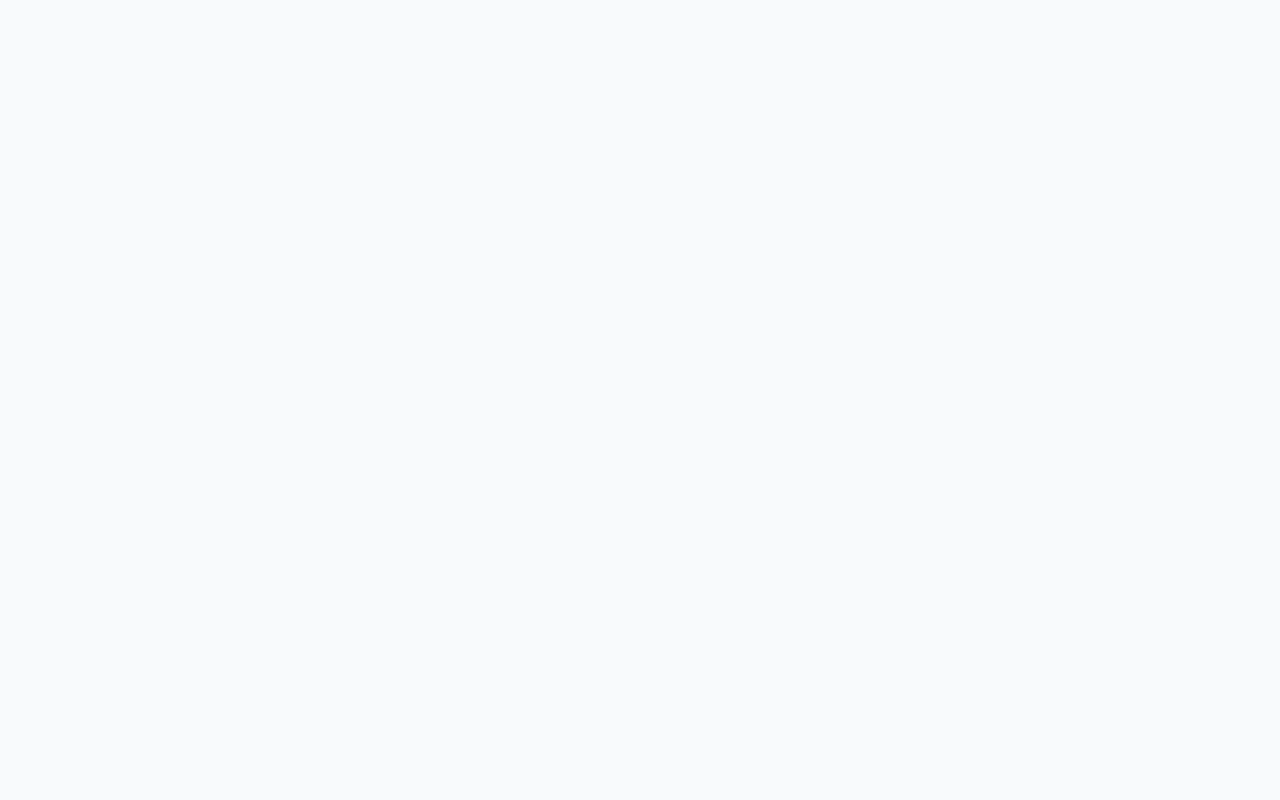
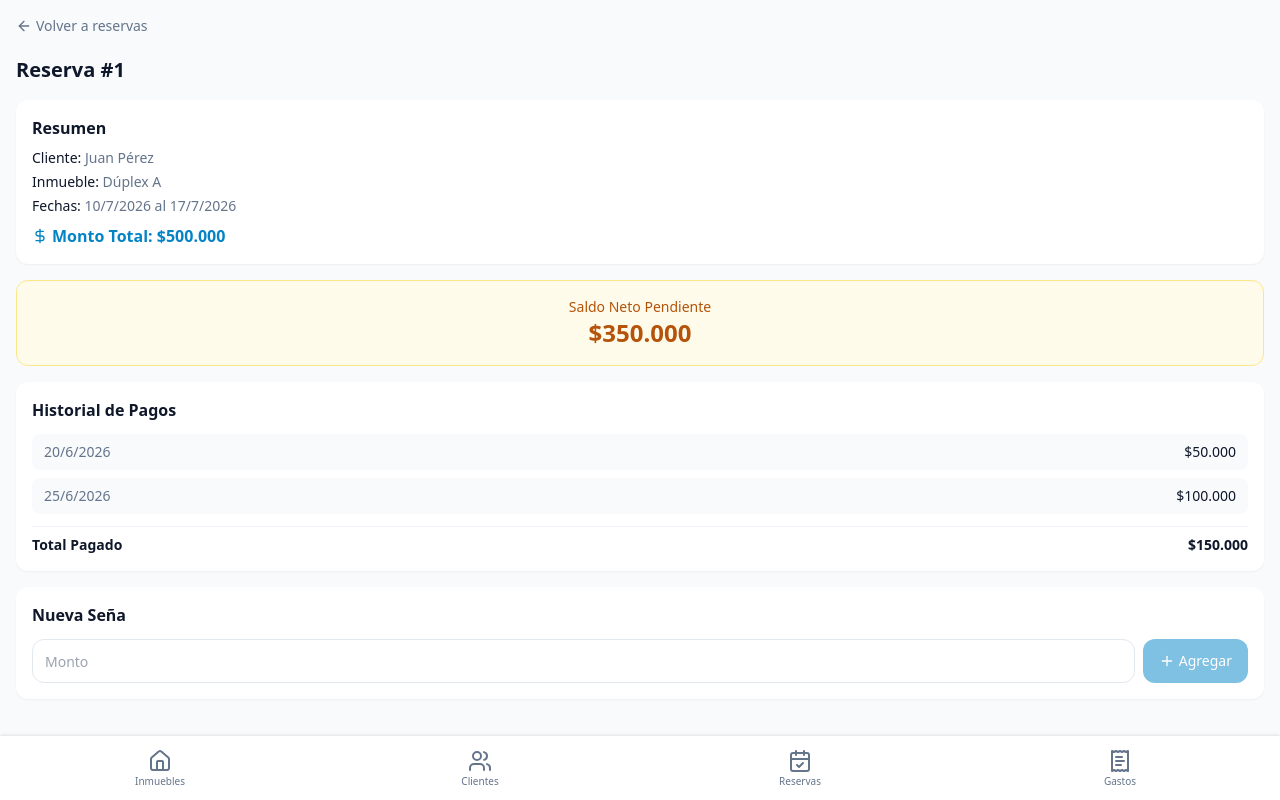
Before and after one commit to EmanuelLedesma/alquia, a React (Vite) app: page /reservas/1 in a window 1280 px wide. Before the commit this address had no page. Built offline with nearby package versions, Linux system fonts and the light colour scheme.

Commit message:
feat: implement Gestion Contable panel with dynamic balance calculation

```diff
--- a/src/App.jsx
+++ b/src/App.jsx
@@ -3,6 +3,7 @@ import AppLayout from './components/layout/AppLayout'
 import InmueblesView from './views/InmueblesView'
 import ClientesView from './views/ClientesView'
 import ReservasView from './views/ReservasView'
+import ReservaDetalleView from './views/ReservaDetalleView'
 import GastosView from './views/GastosView'
 
 export default function App() {
@@ -13,6 +14,7 @@ export default function App() {
           <Route path="/" element={<InmueblesView />} />
           <Route path="/clientes" element={<ClientesView />} />
           <Route path="/reservas" element={<ReservasView />} />
+          <Route path="/reservas/:id" element={<ReservaDetalleView />} />
           <Route path="/gastos" element={<GastosView />} />
         </Route>
       </Routes>
--- a/src/components/layout/AppLayout.jsx
+++ b/src/components/layout/AppLayout.jsx
@@ -4,7 +4,7 @@ import BottomNav from './BottomNav'
 export default function AppLayout() {
   return (
     <div className="h-screen overflow-y-auto bg-background">
-      <main className="pb-20 h-full">
+      <main className="pb-20">
         <Outlet />
       </main>
       <BottomNav />
--- /dev/null
+++ b/src/views/ReservaDetalleView.jsx
@@ -0,0 +1,132 @@
+import { useState } from 'react'
+import { useParams } from 'react-router-dom'
+import { DollarSign, Plus, ArrowLeft } from 'lucide-react'
+import { useNavigate } from 'react-router-dom'
+
+const mockReserva = {
+  id: '1',
+  cliente: 'Juan Pérez',
+  inmueble: 'Dúplex A',
+  fechaDesde: '2026-07-10',
+  fechaHasta: '2026-07-17',
+  montoTotal: 500000,
+  senas: [
+    { id: 1, fecha: '2026-06-20', monto: 50000 },
+    { id: 2, fecha: '2026-06-25', monto: 100000 },
+  ],
+}
+
+export default function ReservaDetalleView() {
+  const { id } = useParams()
+  const navigate = useNavigate()
+  const [senas, setSenas] = useState(mockReserva.senas)
+  const [nuevoMonto, setNuevoMonto] = useState('')
+
+  const totalPagado = senas.reduce((acc, s) => acc + s.monto, 0)
+  const saldoPendiente = mockReserva.montoTotal - totalPagado
+
+  const handleAgregarSena = () => {
+    const monto = Number(nuevoMonto)
+    if (!monto || monto <= 0) return
+    setSenas((prev) => [
+      ...prev,
+      { id: Date.now(), fecha: new Date().toISOString().slice(0, 10), monto },
+    ])
+    setNuevoMonto('')
+  }
+
+  return (
+    <div className="p-4 space-y-4">
+      <button
+        onClick={() => navigate('/reservas')}
+        className="inline-flex items-center gap-1 text-sm text-text-muted"
+      >
+        <ArrowLeft className="w-4 h-4" />
+        Volver a reservas
+      </button>
+
+      <h1 className="text-text-main text-xl font-bold">Reserva #{id}</h1>
+
+      {/* Resumen */}
+      <div className="bg-surface rounded-xl shadow-sm p-4 space-y-2">
+        <h2 className="text-text-main font-semibold">Resumen</h2>
+        <div className="text-sm text-text-muted space-y-1">
+          <p><span className="text-text-main">Cliente:</span> {mockReserva.cliente}</p>
+          <p><span className="text-text-main">Inmueble:</span> {mockReserva.inmueble}</p>
+          <p>
+            <span className="text-text-main">Fechas:</span>{' '}
+            {new Date(mockReserva.fechaDesde).toLocaleDateString('es-AR')} al{' '}
+            {new Date(mockReserva.fechaHasta).toLocaleDateString('es-AR')}
+          </p>
+          <p className="flex items-center gap-1 text-base font-bold text-primary pt-1">
+            <DollarSign className="w-4 h-4" />
+            Monto Total: ${mockReserva.montoTotal.toLocaleString('es-AR')}
+          </p>
+        </div>
+      </div>
+
+      {/* Saldo Neto Pendiente */}
+      <div
+        className={`rounded-xl p-4 text-center ${
+          saldoPendiente === 0
+            ? 'bg-green-50 text-green-700 border border-green-200'
+            : 'bg-amber-50 text-amber-700 border border-amber-200'
+        }`}
+      >
+        <p className="text-sm font-medium">Saldo Neto Pendiente</p>
+        <p className="text-2xl font-bold">${saldoPendiente.toLocaleString('es-AR')}</p>
+        {saldoPendiente === 0 && <p className="text-sm">Completamente saldado</p>}
+      </div>
+
+      {/* Historial de Pagos */}
+      <div className="bg-surface rounded-xl shadow-sm p-4 space-y-3">
+        <h2 className="text-text-main font-semibold">Historial de Pagos</h2>
+        {senas.length === 0 ? (
+          <p className="text-sm text-text-muted">No hay señas registradas aún.</p>
+        ) : (
+          <ul className="space-y-2">
+            {senas.map((s) => (
+              <li
+                key={s.id}
+                className="flex items-center justify-between text-sm bg-background rounded-lg px-3 py-2"
+              >
+                <span className="text-text-muted">
+                  {new Date(s.fecha).toLocaleDateString('es-AR')}
+                </span>
+                <span className="text-text-main font-medium">
+                  ${s.monto.toLocaleString('es-AR')}
+                </span>
+              </li>
+            ))}
+          </ul>
+        )}
+        <div className="flex justify-between text-sm font-semibold text-text-main border-t border-slate-100 pt-2">
+          <span>Total Pagado</span>
+          <span>${totalPagado.toLocaleString('es-AR')}</span>
+        </div>
+      </div>
+
+      {/* Nueva Seña */}
+      <div className="bg-surface rounded-xl shadow-sm p-4 space-y-3">
+        <h2 className="text-text-main font-semibold">Nueva Seña</h2>
+        <div className="flex gap-2">
+          <input
+            type="number"
+            value={nuevoMonto}
+            onChange={(e) => setNuevoMonto(e.target.value)}
+            placeholder="Monto"
+            className="flex-1 h-11 px-3 rounded-xl border border-slate-200 bg-surface text-text-main text-sm"
+          />
+          <button
+            onClick={handleAgregarSena}
+            disabled={!nuevoMonto || Number(nuevoMonto) <= 0}
+            className="inline-flex items-center gap-1 h-11 px-4 rounded-xl bg-primary text-white text-sm font-medium disabled:opacity-50 disabled:cursor-not-allowed"
+          >
+            <Plus className="w-4 h-4" />
+            Agregar
+          </button>
+        </div>
+      </div>
+    </div>
+  )
+}
```
Also changed, not shown: context/progress-tracker.md (+4 -3 lines), context/specs/05-gestion-contable.md (added, +31 -0 lines), context/specs/06-gastos-cierre.md (added, +34 -0 lines), 5 other files (tests, documents, lock files or other folders).
